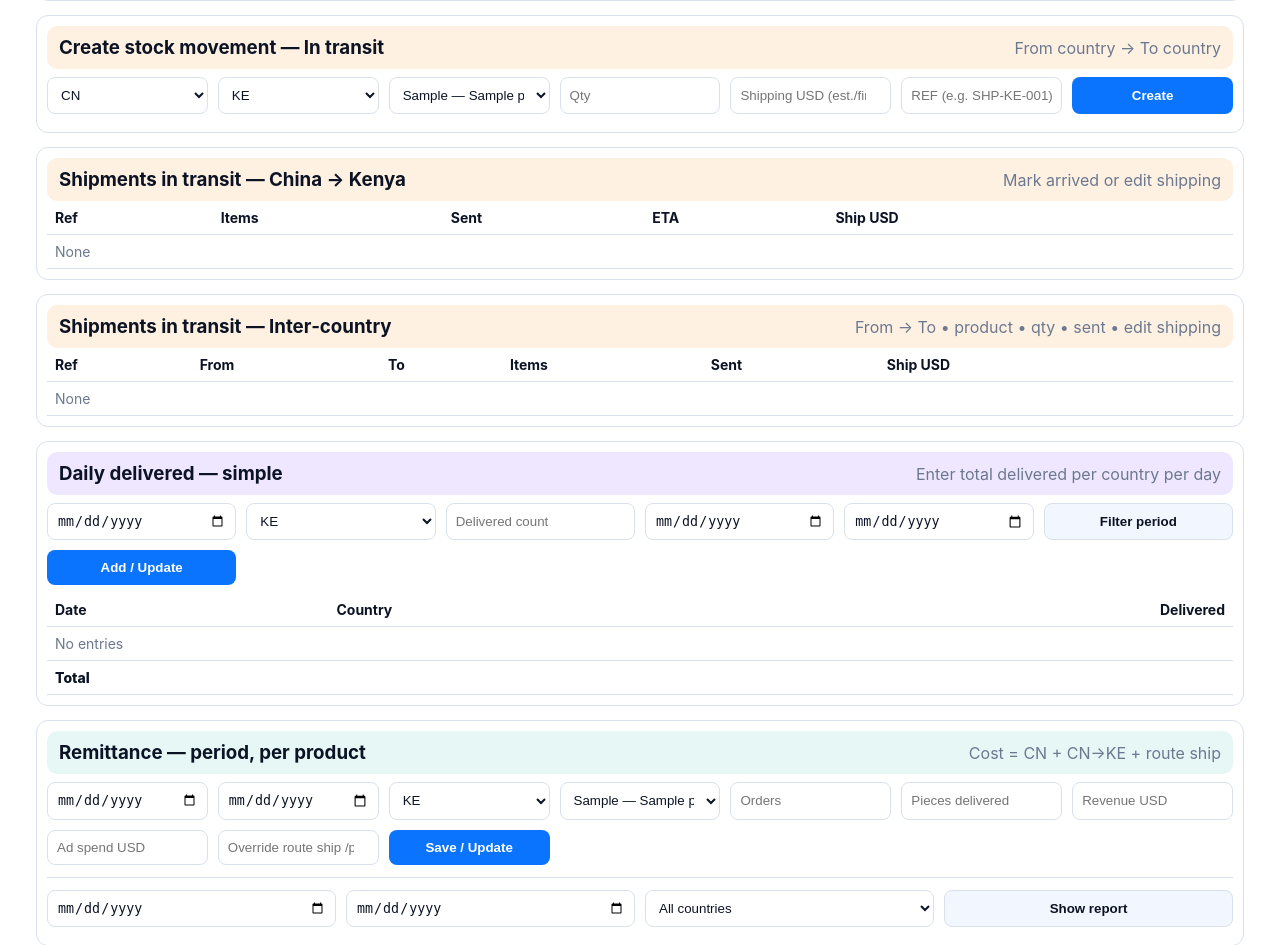
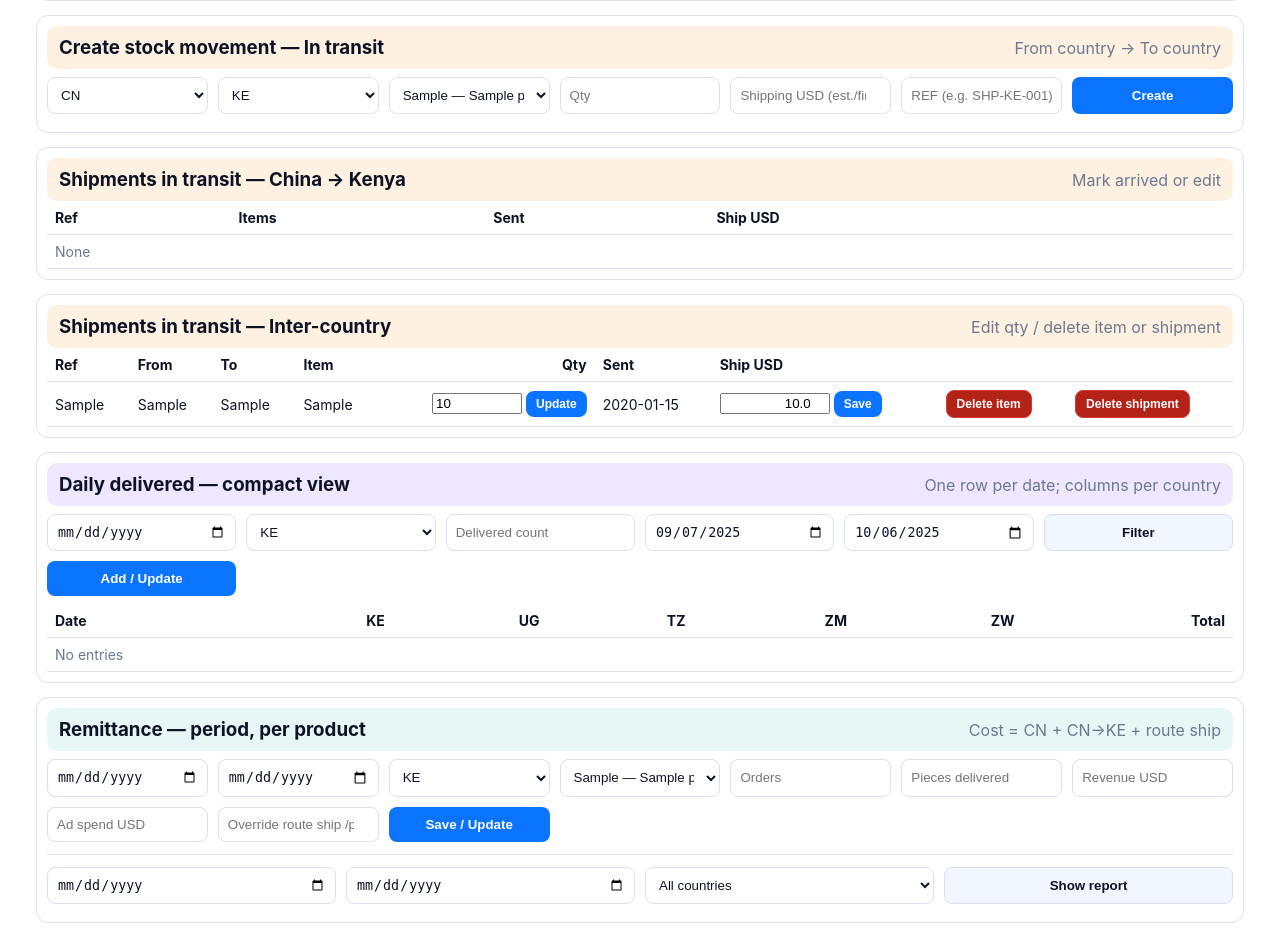
Before and after one commit to EAS-COD-System/eas, a Flask app: page / in a window 1280 px wide. Shown: the part 597-1542 px from the top of the page. Run offline with Flask 3, Linux system fonts and the light colour scheme; tables that the repository leaves empty hold one stand-in row (values such as "Sample post").

Commit message:
Update index.html

```diff
--- a/templates/index.html
+++ b/templates/index.html
@@ -1,4 +1,3 @@
-
 {% extends "base.html" %}
 {% block content %}
 <div class="grid">
@@ -50,13 +49,13 @@
 </div>
 
 <div class="section s-orange">
-  <div class="section-h"><h3 style="margin:0">Shipments in transit — China → Kenya</h3><span class="muted">Mark arrived or edit shipping</span></div>
+  <div class="section-h"><h3 style="margin:0">Shipments in transit — China → Kenya</h3><span class="muted">Mark arrived or edit</span></div>
   <table class="table">
-    <tr><th>Ref</th><th>Items</th><th>Sent</th><th>ETA</th><th>Ship USD</th><th></th></tr>
+    <tr><th>Ref</th><th>Items</th><th>Sent</th><th>Ship USD</th><th></th><th></th></tr>
     {% for s in cn_ke %}
       <tr>
         <td>{{ s.ref }}</td><td>{{ s.items_str }}</td>
-        <td>{{ s.created_date or '-' }}</td><td>{{ s.eta_date or '-' }}</td>
+        <td>{{ s.created_date or '-' }}</td>
         <td>
           <form method="post" action="{{ url_for('update_shipment_cost') }}">
             <input type="hidden" name="shipment_id" value="{{ s.id }}">
@@ -70,6 +69,12 @@
             <button class="btn small">Arrived</button>
           </form>
         </td>
+        <td>
+          <form method="post" action="{{ url_for('delete_shipment') }}" onsubmit="return confirm('Delete this shipment?');">
+            <input type="hidden" name="shipment_id" value="{{ s.id }}">
+            <button class="btn danger small">Delete</button>
+          </form>
+        </td>
       </tr>
     {% endfor %}
     {% if not cn_ke %}<tr><td colspan="6" class="muted">None</td></tr>{% endif %}
@@ -77,33 +82,51 @@
 </div>
 
 <div class="section s-orange">
-  <div class="section-h"><h3 style="margin:0">Shipments in transit — Inter‑country</h3><span class="muted">From → To • product • qty • sent • edit shipping</span></div>
+  <div class="section-h"><h3 style="margin:0">Shipments in transit — Inter-country</h3><span class="muted">Edit qty / delete item or shipment</span></div>
   <table class="table">
-    <tr><th>Ref</th><th>From</th><th>To</th><th>Items</th><th>Sent</th><th>Ship USD</th><th></th></tr>
-    {% for s in inter %}
+    <tr><th>Ref</th><th>From</th><th>To</th><th>Item</th><th class="num">Qty</th><th>Sent</th><th>Ship USD</th><th></th><th></th></tr>
+    {% for row in inter_items %}
       <tr>
-        <td>{{ s.ref }}</td><td>{{ s.from_country }}</td><td>{{ s.to_country }}</td><td>{{ s.items_str }}</td><td>{{ s.created_date or '-' }}</td>
+        <td>{{ row.ref }}</td>
+        <td>{{ row.from_country }}</td>
+        <td>{{ row.to_country }}</td>
+        <td>{{ row.product_sku }}</td>
+        <td class="num">
+          <form method="post" action="{{ url_for('edit_shipment_item_qty') }}">
+            <input type="hidden" name="shipment_item_id" value="{{ row.item_id }}">
+            <input type="number" name="qty" value="{{ row.qty }}" style="width:90px">
+            <button class="btn small">Update</button>
+          </form>
+        </td>
+        <td>{{ row.created_date or '-' }}</td>
         <td>
           <form method="post" action="{{ url_for('update_shipment_cost') }}">
-            <input type="hidden" name="shipment_id" value="{{ s.id }}">
-            <input class="t-right" type="number" step="0.01" name="shipping_cost_usd" value="{{ s.shipping_cost_usd or 0 }}" style="width:120px">
+            <input type="hidden" name="shipment_id" value="{{ row.shipment_id }}">
+            <input class="t-right" type="number" step="0.01" name="shipping_cost_usd" value="{{ row.shipping_cost_usd or 0 }}" style="width:110px">
             <button class="btn small">Save</button>
           </form>
         </td>
         <td>
-          <form method="post" action="{{ url_for('mark_arrived') }}">
-            <input type="hidden" name="shipment_id" value="{{ s.id }}">
-            <button class="btn small">Arrived</button>
+          <form method="post" action="{{ url_for('delete_shipment_item') }}" onsubmit="return confirm('Delete this item?');">
+            <input type="hidden" name="shipment_item_id" value="{{ row.item_id }}">
+            <button class="btn danger small">Delete item</button>
+          </form>
+        </td>
+        <td>
+          <form method="post" action="{{ url_for('delete_shipment') }}" onsubmit="return confirm('Delete shipment?');">
+            <input type="hidden" name="shipment_id" value="{{ row.shipment_id }}">
+            <button class="btn danger small">Delete shipment</button>
           </form>
         </td>
       </tr>
     {% endfor %}
-    {% if not inter %}<tr><td colspan="7" class="muted">None</td></tr>{% endif %}
+    {% if not inter_items %}<tr><td colspan="9" class="muted">None</td></tr>{% endif %}
   </table>
 </div>
 
 <div class="section s-purple">
-  <div class="section-h"><h3 style="margin:0">Daily delivered — simple</h3><span class="muted">Enter total delivered per country per day</span></div>
+  <div class="section-h"><h3 style="margin:0">Daily delivered — compact view</h3>
+    <span class="muted">One row per date; columns per country</span></div>
   <div class="subgrid">
     <form method="post" action="{{ url_for('add_daily_delivered') }}">
       <div class="form-row">
@@ -115,19 +138,26 @@
     </form>
     <form method="get" action="{{ url_for('index') }}">
       <div class="form-row">
-        <input type="date" name="from" value="{{ daily_from or '' }}">
-        <input type="date" name="to" value="{{ daily_to or '' }}">
-        <button class="btn ghost">Filter period</button>
+        <input type="date" name="dfrom" value="{{ dfrom or '' }}">
+        <input type="date" name="dto" value="{{ dto or '' }}">
+        <button class="btn ghost">Filter</button>
       </div>
     </form>
   </div>
   <table class="table">
-    <tr><th>Date</th><th>Country</th><th class="num">Delivered</th></tr>
-    {% for row in daily_rows %}
-      <tr><td>{{ row.date }}</td><td>{{ row.country_code }}</td><td class="num">{{ row.delivered }}</td></tr>
+    <tr><th>Date</th><th class="num">KE</th><th class="num">UG</th><th class="num">TZ</th><th class="num">ZM</th><th class="num">ZW</th><th class="num">Total</th></tr>
+    {% for row in daily_pivot %}
+      <tr>
+        <td>{{ row.date }}</td>
+        <td class="num">{{ row.KE }}</td>
+        <td class="num">{{ row.UG }}</td>
+        <td class="num">{{ row.TZ }}</td>
+        <td class="num">{{ row.ZM }}</td>
+        <td class="num">{{ row.ZW }}</td>
+        <td class="num total">{{ row.total }}</td>
+      </tr>
     {% endfor %}
-    {% if not daily_rows %}<tr><td colspan="3" class="muted">No entries</td></tr>{% endif %}
-    <tr><td colspan="2" class="total">Total</td><td class="num total">{{ daily_total }}</td></tr>
+    {% if not daily_pivot %}<tr><td colspan="7" class="muted">No entries</td></tr>{% endif %}
   </table>
 </div>
 
```
